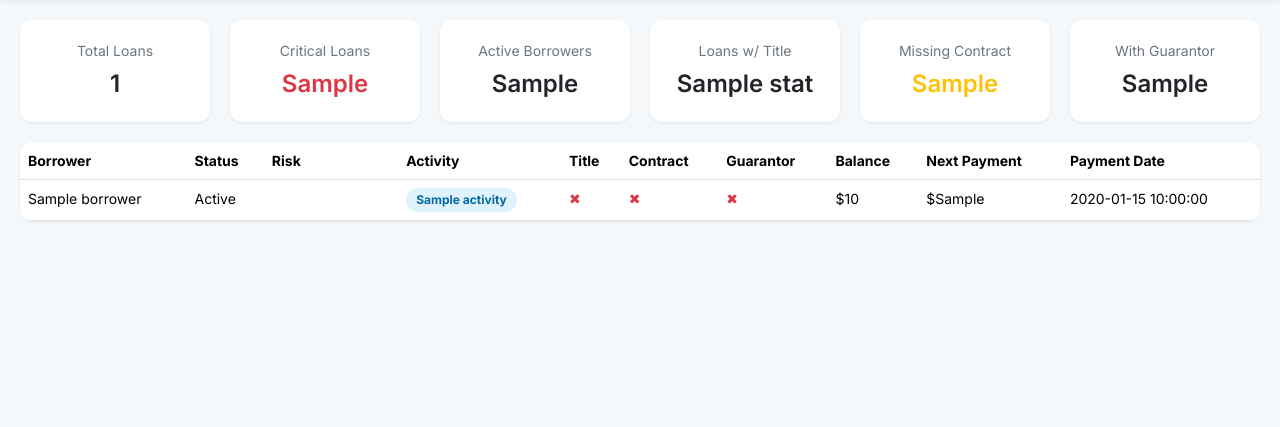
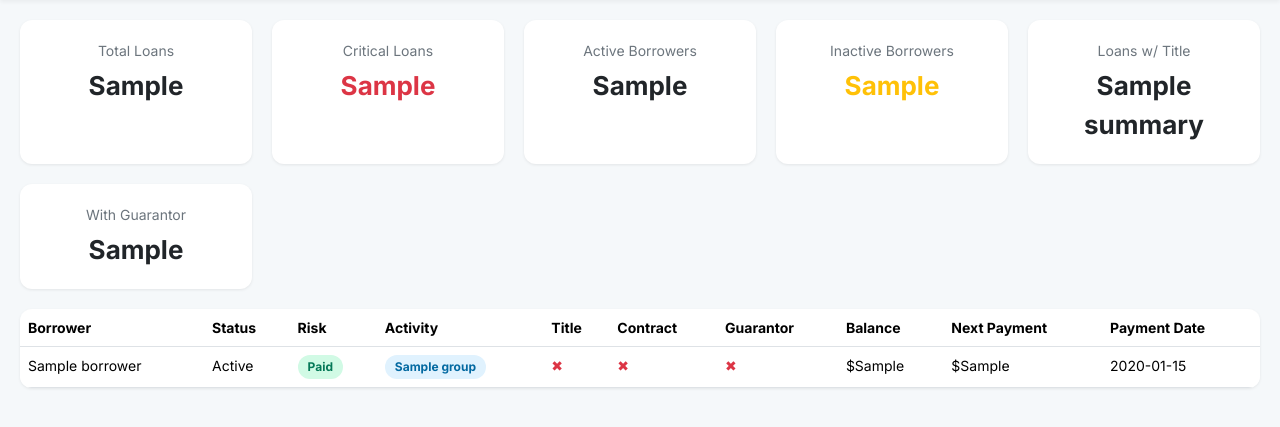
Before and after one commit to asakg/samxtrack, a Flask app: template app/templates/dashboard.html in a window 1280 px wide. Shown: the part 62-489 px from the top of the page. Run offline with Flask 3, Linux system fonts and the light colour scheme; the template is opened without the code that fills it: most values are stand-ins (such as "Sample title", 1, 10 or a date in 2020).

Commit message:
adding data to dashboard redesing3

```diff
--- a/app/templates/dashboard.html
+++ b/app/templates/dashboard.html
@@ -31,9 +31,9 @@
             margin-right: 10px;
         }
 
-        .stats-container {
+        .summary-grid {
             display: grid;
-            grid-template-columns: repeat(auto-fill, minmax(180px, 1fr));
+            grid-template-columns: repeat(auto-fit, minmax(200px, 1fr));
             gap: 20px;
             padding: 20px;
         }
@@ -52,8 +52,8 @@
         }
 
         .stat-value {
-            font-size: 24px;
-            font-weight: 600;
+            font-size: 26px;
+            font-weight: 700;
             margin-top: 5px;
         }
 
@@ -114,30 +114,30 @@
     </span>
 </nav>
 
-<div class="stats-container">
+<div class="summary-grid">
     <div class="stat-card">
         <div class="stat-title">Total Loans</div>
-        <div class="stat-value">{{ stats.total_loans }}</div>
+        <div class="stat-value">{{ summary["Total Loans"] }}</div>
     </div>
     <div class="stat-card">
         <div class="stat-title">Critical Loans</div>
-        <div class="stat-value text-danger">{{ stats.critical_loans }}</div>
+        <div class="stat-value text-danger">{{ summary["Critical Loans"] }}</div>
     </div>
     <div class="stat-card">
         <div class="stat-title">Active Borrowers</div>
-        <div class="stat-value">{{ stats.active_borrowers }}</div>
+        <div class="stat-value">{{ summary["Active Borrowers"] }}</div>
+    </div>
+    <div class="stat-card">
+        <div class="stat-title">Inactive Borrowers</div>
+        <div class="stat-value text-warning">{{ summary["Inactive Borrowers"] }}</div>
     </div>
     <div class="stat-card">
         <div class="stat-title">Loans w/ Title</div>
-        <div class="stat-value">{{ stats.title_loans }}</div>
-    </div>
-    <div class="stat-card">
-        <div class="stat-title">Missing Contract</div>
-        <div class="stat-value text-warning">{{ stats.missing_contract }}</div>
+        <div class="stat-value">{{ summary["Loans with Title"] }}</div>
     </div>
     <div class="stat-card">
         <div class="stat-title">With Guarantor</div>
-        <div class="stat-value">{{ stats.with_guarantor }}</div>
+        <div class="stat-value">{{ summary["With Guarantor"] }}</div>
     </div>
 </div>
 
@@ -158,18 +158,33 @@
         </tr>
         </thead>
         <tbody>
-        {% for row in table_rows %}
+        {% for row in df %}
             <tr>
-                <td>{{ row.Borrower }}</td>
-                <td>{{ row.Status }}</td>
-                <td><span class="badge {{ row.RiskColor }}">{{ row.Risk }}</span></td>
-                <td><span class="badge badge-info">{{ row.Activity }}</span></td>
-                <td>{% if row.Title == '✔' %}✔{% else %}<span class="text-danger">✖</span>{% endif %}</td>
-                <td>{% if row.Contract == '✔' %}✔{% else %}<span class="text-danger">✖</span>{% endif %}</td>
-                <td>{% if row.Guarantor == '✔' %}✔{% else %}<span class="text-danger">✖</span>{% endif %}</td>
-                <td>${{ row.Balance }}</td>
-                <td>${{ row.NextPayment }}</td>
-                <td>{{ row.PaymentDate }}</td>
+                <td>{{ row["Borrower"] }}</td>
+                <td>{{ row["Status"] }}</td>
+                <td>
+                    <span class="badge
+                        {% if row["Weeks Behind"] >= 3 %}badge-danger
+                        {% elif row["Weeks Behind"] == 2 %}badge-warning
+                        {% elif row["Weeks Behind"] == 1 %}badge-info
+                        {% else %}badge-success
+                        {% endif %}">
+                        {% if row["Weeks Behind"] >= 3 %}Critical
+                        {% elif row["Weeks Behind"] == 2 %}At Risk
+                        {% elif row["Weeks Behind"] == 1 %}1W Behind
+                        {% else %}Paid
+                        {% endif %}
+                    </span>
+                </td>
+                <td>
+                    <span class="badge badge-info">{{ row["Group"] }}</span>
+                </td>
+                <td>{% if row["Has Title"] %}✔{% else %}<span class="text-danger">✖</span>{% endif %}</td>
+                <td>{% if row["Has Contract"] %}✔{% else %}<span class="text-danger">✖</span>{% endif %}</td>
+                <td>{% if row["Has Guarantor"] %}✔{% else %}<span class="text-danger">✖</span>{% endif %}</td>
+                <td>${{ row["Principal Balance"] }}</td>
+                <td>${{ row["Next Payment Amount"] }}</td>
+                <td>{{ row["Payment Date"] }}</td>
             </tr>
         {% endfor %}
         </tbody>
```
Also changed, not shown: app/routes/dashboard.py (+58 -13 lines).
